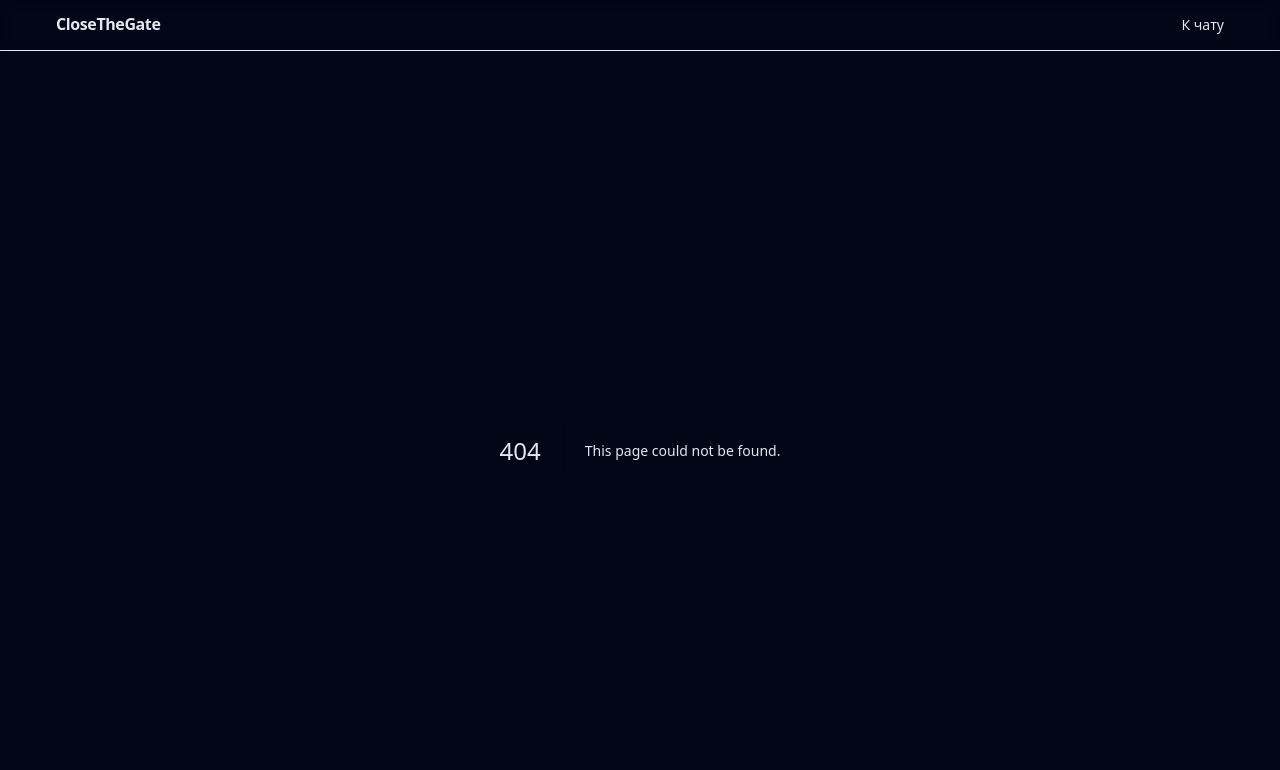
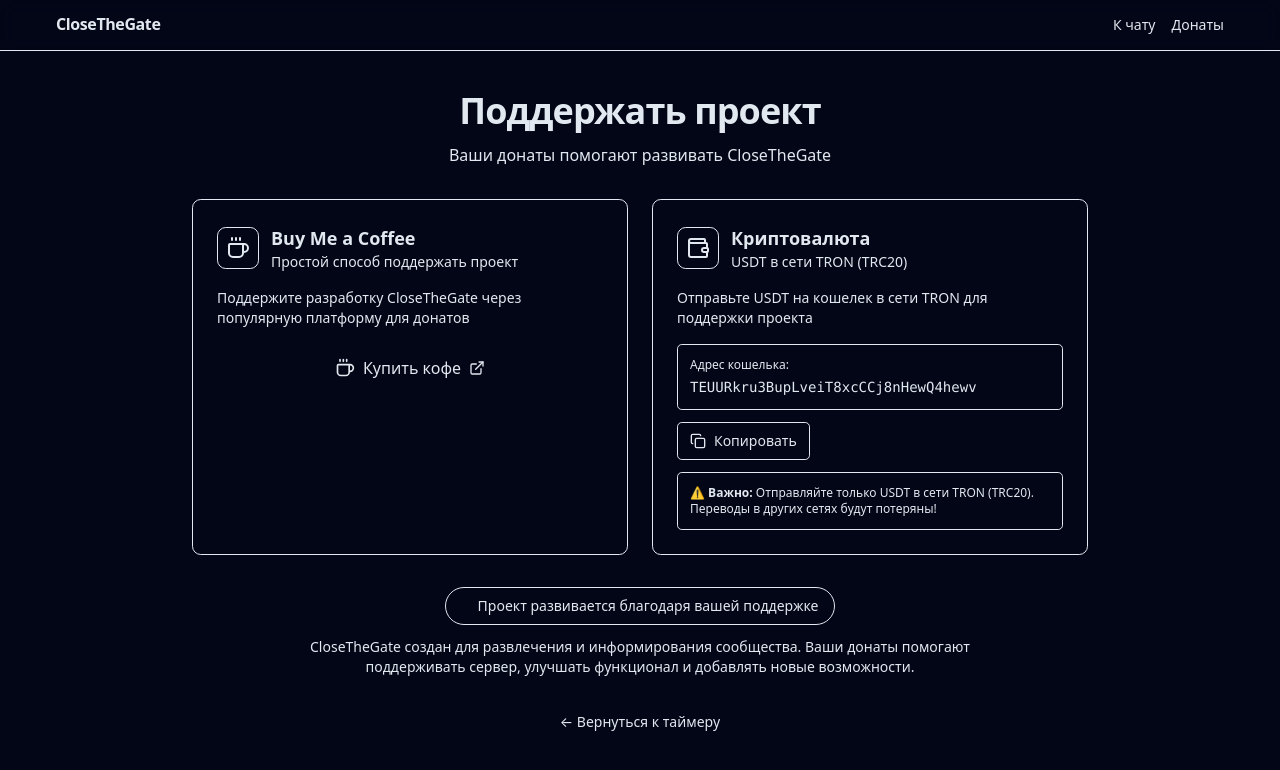
Before and after one commit to ruslansereduk/closethegate, a Next.js app: page /donate in a window 1280 px wide. Before the commit this address had no page. Shown: the top 770 px of the page. Built offline with nearby package versions, Linux system fonts and the light colour scheme.

Commit message:
Добавлена страница донатов с Buy Me a Coffee и крипто кошельком TRC20

```diff
--- /dev/null
+++ b/app/donate/layout.tsx
@@ -0,0 +1,12 @@
+export const metadata = {
+  title: 'Поддержать проект - CloseTheGate',
+  description: 'Поддержите развитие CloseTheGate через Buy Me a Coffee или криптовалютные донаты USDT TRC20',
+  openGraph: {
+    title: 'Поддержать проект CloseTheGate',
+    description: 'Ваши донаты помогают развивать таймер до закрытия границы',
+  }
+};
+
+export default function DonateLayout({ children }: { children: React.ReactNode }) {
+  return children;
+}
--- /dev/null
+++ b/app/donate/page.tsx
@@ -0,0 +1,160 @@
+'use client';
+
+import { useState } from 'react';
+import { Copy, Coffee, Wallet, Check, ExternalLink } from 'lucide-react';
+
+function CopyButton({ text, label }: { text: string; label: string }) {
+  const [copied, setCopied] = useState(false);
+
+  const handleCopy = async () => {
+    try {
+      await navigator.clipboard.writeText(text);
+      setCopied(true);
+      setTimeout(() => setCopied(false), 2000);
+    } catch (err) {
+      console.error('Не удалось скопировать:', err);
+    }
+  };
+
+  return (
+    <button
+      onClick={handleCopy}
+      className="inline-flex items-center gap-2 px-3 py-2 bg-secondary/80 hover:bg-secondary border border-border rounded-md text-sm transition-all duration-200 hover-lift"
+      title={`Скопировать ${label}`}
+    >
+      {copied ? (
+        <>
+          <Check className="w-4 h-4 text-primary" />
+          <span className="text-primary">Скопировано!</span>
+        </>
+      ) : (
+        <>
+          <Copy className="w-4 h-4" />
+          <span>Копировать</span>
+        </>
+      )}
+    </button>
+  );
+}
+
+function BuyMeCoffeeCard() {
+  return (
+    <div className="bg-card border border-border rounded-lg p-6 space-y-4 animate-fade-in-up hover-lift">
+      <div className="flex items-center gap-3">
+        <div className="p-2 bg-primary/10 border border-primary/20 rounded-lg">
+          <Coffee className="w-6 h-6 text-primary" />
+        </div>
+        <div>
+          <h3 className="text-lg font-semibold">Buy Me a Coffee</h3>
+          <p className="text-sm text-muted-foreground">Простой способ поддержать проект</p>
+        </div>
+      </div>
+
+      <p className="text-sm text-muted-foreground">
+        Поддержите разработку CloseTheGate через популярную платформу для донатов
+      </p>
+
+      <a
+        href="https://buymeacoffee.com/ruslansereduk"
+        target="_blank"
+        rel="noopener noreferrer"
+        className="inline-flex items-center gap-2 w-full justify-center px-4 py-3 bg-primary hover:bg-primary/90 text-primary-foreground rounded-md font-medium transition-all duration-200 hover-lift"
+      >
+        <Coffee className="w-5 h-5" />
+        <span>Купить кофе</span>
+        <ExternalLink className="w-4 h-4" />
+      </a>
+    </div>
+  );
+}
+
+function CryptoCard() {
+  const walletAddress = 'TEUURkru3BupLveiT8xcCCj8nHewQ4hewv';
+
+  return (
+    <div className="bg-card border border-border rounded-lg p-6 space-y-4 animate-fade-in-up hover-lift" style={{ animationDelay: '0.2s' }}>
+      <div className="flex items-center gap-3">
+        <div className="p-2 bg-secondary/50 border border-border rounded-lg">
+          <Wallet className="w-6 h-6 text-foreground" />
+        </div>
+        <div>
+          <h3 className="text-lg font-semibold">Криптовалюта</h3>
+          <p className="text-sm text-muted-foreground">USDT в сети TRON (TRC20)</p>
+        </div>
+      </div>
+
+      <p className="text-sm text-muted-foreground">
+        Отправьте USDT на кошелек в сети TRON для поддержки проекта
+      </p>
+
+      <div className="space-y-3">
+        <div className="p-3 bg-muted/50 border border-border rounded-md">
+          <p className="text-xs text-muted-foreground mb-1">Адрес кошелька:</p>
+          <p className="font-mono text-sm break-all">{walletAddress}</p>
+        </div>
+
+        <div className="flex gap-2">
+          <CopyButton text={walletAddress} label="адрес кошелька" />
+        </div>
+
+        <div className="p-3 bg-accent/50 border border-accent-foreground/20 rounded-md">
+          <p className="text-xs text-muted-foreground">
+            ⚠️ <strong>Важно:</strong> Отправляйте только USDT в сети TRON (TRC20).
+            Переводы в других сетях будут потеряны!
+          </p>
+        </div>
+      </div>
+    </div>
+  );
+}
+
+function ThankYouMessage() {
+  return (
+    <div className="text-center space-y-3 animate-fade-in-up" style={{ animationDelay: '0.4s' }}>
+      <div className="inline-flex items-center gap-2 px-4 py-2 bg-primary/10 border border-primary/20 rounded-full text-primary text-sm">
+        <span className="w-2 h-2 rounded-full bg-primary animate-pulse" />
+        <span>Проект развивается благодаря вашей поддержке</span>
+      </div>
+
+      <p className="text-muted-foreground text-sm max-w-2xl mx-auto">
+        CloseTheGate создан для развлечения и информирования сообщества.
+        Ваши донаты помогают поддерживать сервер, улучшать функционал и добавлять новые возможности.
+      </p>
+    </div>
+  );
+}
+
+export default function DonatePage() {
+  return (
+    <main className="container py-6 sm:py-10 space-y-8">
+      {/* Заголовок */}
+      <div className="text-center space-y-3 animate-fade-in-up">
+        <h1 className="text-2xl sm:text-3xl md:text-4xl font-semibold tracking-tight">
+          Поддержать проект
+        </h1>
+        <p className="text-sm sm:text-base text-muted-foreground">
+          Ваши донаты помогают развивать CloseTheGate
+        </p>
+      </div>
+
+      {/* Карточки с вариантами доната */}
+      <div className="grid gap-6 md:grid-cols-2 max-w-4xl mx-auto">
+        <BuyMeCoffeeCard />
+        <CryptoCard />
+      </div>
+
+      {/* Благодарность */}
+      <ThankYouMessage />
+
+      {/* Навигация назад */}
+      <div className="text-center animate-fade-in-up" style={{ animationDelay: '0.6s' }}>
+        <a
+          href="/"
+          className="inline-flex items-center gap-2 text-sm text-muted-foreground hover:text-foreground transition-colors duration-200"
+        >
+          ← Вернуться к таймеру
+        </a>
+      </div>
+    </main>
+  );
+}
--- a/app/layout.tsx
+++ b/app/layout.tsx
@@ -38,6 +38,7 @@
             <a href="/" className="font-semibold tracking-tight">CloseTheGate</a>
             <nav className="flex items-center gap-4 text-sm">
               <a href="#chat" className="text-muted-foreground hover:text-foreground">К чату</a>
+              <a href="/donate" className="text-muted-foreground hover:text-foreground">Донаты</a>
             </nav>
           </div>
         </header>
--- a/app/page.tsx
+++ b/app/page.tsx
@@ -55,8 +55,15 @@
             <ChatBox />
           </ErrorBoundary>
         </section>
-        <footer className="text-center text-xs text-muted-foreground animate-fade-in-up" style={{ animationDelay: '1s' }}>
-          Секундомер тикает, чемоданы не нервничают
+        <footer className="text-center space-y-2 animate-fade-in-up" style={{ animationDelay: '1s' }}>
+          <p className="text-xs text-muted-foreground">
+            Секундомер тикает, чемоданы не нервничают
+          </p>
+          <p className="text-xs">
+            <a href="/donate" className="text-muted-foreground hover:text-primary transition-colors duration-200">
+              ☕ Поддержать проект
+            </a>
+          </p>
         </footer>
       </main>
     </>
```
